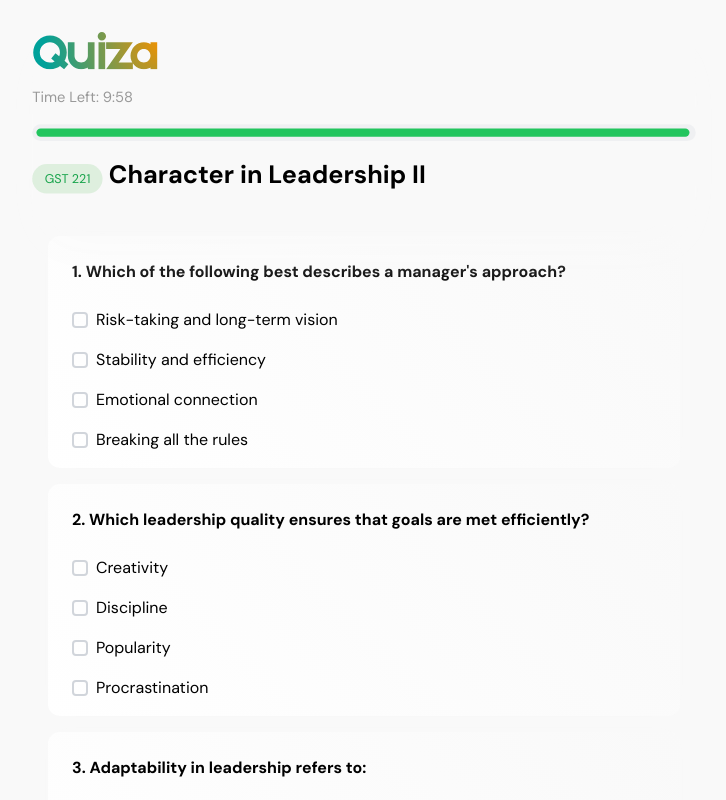
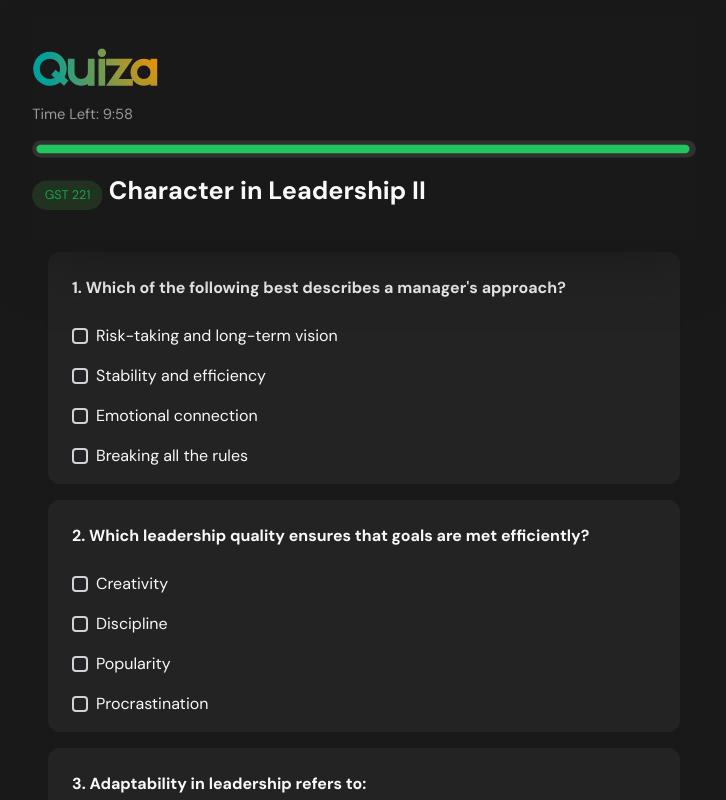
Before and after one commit to Reaceee/quiza, a Next.js app: page / in a window 1280 px wide. Both pictures are taken after a click on the button "Start Quiz". Shown: the top 800 px of the page, without its empty margins (276-1002 px from the left). Built offline with nearby package versions, Linux system fonts and the light colour scheme.

Commit message:
darkmode

```diff
--- a/src/app/globals.css
+++ b/src/app/globals.css
@@ -19,9 +19,18 @@
   background: none;
 }
 
+body {
+  /* color: var(--foreground); */
+  /* background: #f9f9f9; */
+  background: #191919;
+  color: #F9F9F9;
+  /* background: var(--background); */
+  font-family: Arial, Helvetica, sans-serif;
+}
+
 .questionCard{
-  background: linear-gradient(45deg, #ffffff, #f9f9f9);
-  box-shadow:  #F9F9F9 0px -2px 20px -8px;
+  /* background: linear-gradient(45deg, #ffffff, #f9f9f9); */
+  /* box-shadow:  #F9F9F9 0px -2px 20px -8px; */
   /* border: 1px solid red; */
   /* box-shadow:  #99999930 0px -2px 20px -8px; */
 }
@@ -76,10 +85,3 @@ visibility: hidden;
     --foreground: #ededed;
   }
 } */
-
-body {
-  /* color: var(--foreground); */
-  background: #f9f9f9;
-  /* background: var(--background); */
-  font-family: Arial, Helvetica, sans-serif;
-}
--- a/src/app/page.js
+++ b/src/app/page.js
@@ -62,8 +62,34 @@ const QuizApp = () => {
     setPercent(null);
   };
 
+  const [loading, setLoading] = useState(true);
+  let waitTime = Math.round(Math.random() * 3) + 2;
+
+  useEffect(() => {
+    console.log(waitTime);
+    setTimeout(() => {
+      if (loading) {
+        setLoading(false);
+      }
+    }, waitTime * 1000);
+  }, []);
+
   return (
     <>
+      {loading ? (
+        <div className="LoaderOverlay scale-105 z-[80] fixed top-0 left-0 w-full h-full bg-[#191919] p-4 flex items-center justify-center">
+          <img
+            src={logo}
+            alt="Quiza"
+            className="w-[80%] max-w-[250px] logo text-2xl duration-200 animate-pulse  font-bold"
+          />
+
+          {/* {loading.toString()} */}
+        </div>
+      ) : (
+        <></>
+      )}
+
       <div className="p-5  min-h-screen flex flex-col max-w-2xl mx-auto text-center">
         {score !== null && (
           <div className="mt-4 text-center items-center py-20 flex flex-col gap-2">
@@ -87,7 +113,7 @@ const QuizApp = () => {
             </p>
 
             <button
-              className="mt-4 w-max bg-gray-900 text-white px-6 py-3 rounded-xl hover:brightness-105 hover:shadow-xl duration-150"
+              className="mt-4 w-max bg-[#f9f9f9] text-[#191919] px-6 py-3 rounded-xl hover:brightness-105 hover:shadow-xl hover:shadow-[#99999920] duration-150"
               onClick={retryQuiz}
             >
               Hide result
@@ -141,7 +167,7 @@ const QuizApp = () => {
               </select>
             </div>
             <button
-              className="mt-4 bg-blue-500 hover:brightness-105 active:bg-blue-600 text-white px-6 py-3 rounded-xl hover:shadow-xl duration-150 mb-8"
+              className="mt-4 bg-blue-500 hover:brightness-105 active:bg-blue-600 text-white px-6 py-3 rounded-xl hover:shadow-xl hover:shadow-[#99999920] duration-150 mb-8"
               onClick={startQuiz}
             >
               Start Quiz
@@ -149,34 +175,34 @@ const QuizApp = () => {
           </div>
         ) : (
           <div>
-            <div className="Header z-[20] w-full flex flex-col items-start bg-[#f9f9f9] shadow-2xl shadow-[#f9f9f9] py-4 md:scale-105 sticky top-0">
+            <div className="Header z-[20] w-full flex flex-col items-start bg-[#191919] shadow-2xl shadow-[#191919] py-4 md:scale-105 sticky top-0">
               <img
                 src={logo}
                 alt="Quiza"
-                className="w-[120px] logo text-2xl duration-200  font-bold"
+                className="w-[120px] mt-4 logo text-2xl duration-200  font-bold"
               />
-
 
               <div className="my-4  w-full text-sm text-[#999999] text-start">
                 Time Left: {Math.floor(timer / 60)}:{timer % 60}
               </div>
-              <div className="w-full bg-gray-200/50 h-max p-1 rounded-full">
+              <div className="METER-BAR w-full bg-[#99999930] h-max p-1 rounded-full">
                 <div
-                  className="bg-green-500 duration-1000 w-full h-2 rounded"
+                  className="meter bg-green-500 duration-1000 w-full h-2 rounded"
                   style={{ width: `${(timer / (timeLimit * 60)) * 100}%` }}
                 ></div>
-                </div>
-                <h1 className=" text-left text-2xl duration-200 my-4   font-bold">
-                  <span className="text-green-600 text-xs font-normal bg-[#4bb84b28] p-1.5 px-3 rounded-full whitespace-nowrap">{courseCode}</span>
- { " "}
-                   {course}
+              </div>
+              <h1 className=" text-left text-2xl duration-200 my-4   font-bold">
+                <span className="text-green-600 text-xs font-normal bg-[#4bb84b28] p-1.5 px-3 rounded-full whitespace-nowrap">
+                  {courseCode}
+                </span>{" "}
+                {course}
               </h1>
             </div>
 
             {questions.map((q, index) => (
               <div
                 key={q.id}
-                className="questionCard sticky top-0 bg-white p-2   border-spacing-9  rounded-xl  my-4  "
+                className="questionCard stickytop-0 bgwhite bg-[#99999915]  p-2 backdrop-blur-sm   border-spacing-9  rounded-xl  my-4  "
               >
                 <p className="font-bold p-4  text-left">
                   {index + 1}. {q.question}
@@ -205,7 +231,7 @@ const QuizApp = () => {
             ))}
 
             <button
-              className="mt-4 my-8 bg-green-500 active:bg-green-600 text-white px-6 py-3 rounded-xl hover:shadow-xl duration-150 hover:brightness-105"
+              className="mt-4 my-8 bg-green-500 active:bg-green-600 text-white px-6 py-3 rounded-xl hover:shadow-xl hover:shadow-[#99999920] duration-150 hover:brightness-105"
               onClick={submitQuiz}
             >
               Submit Quiz
```
